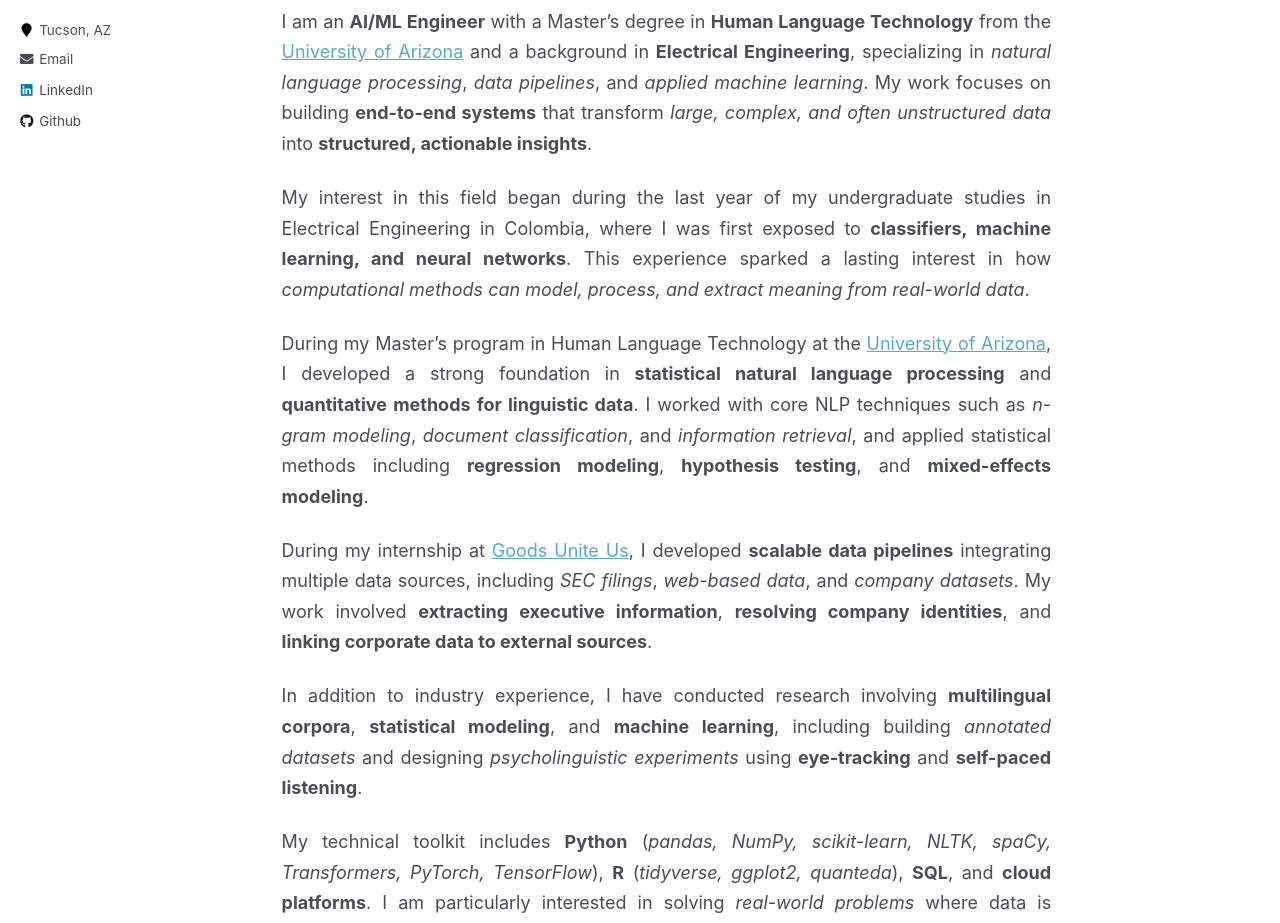
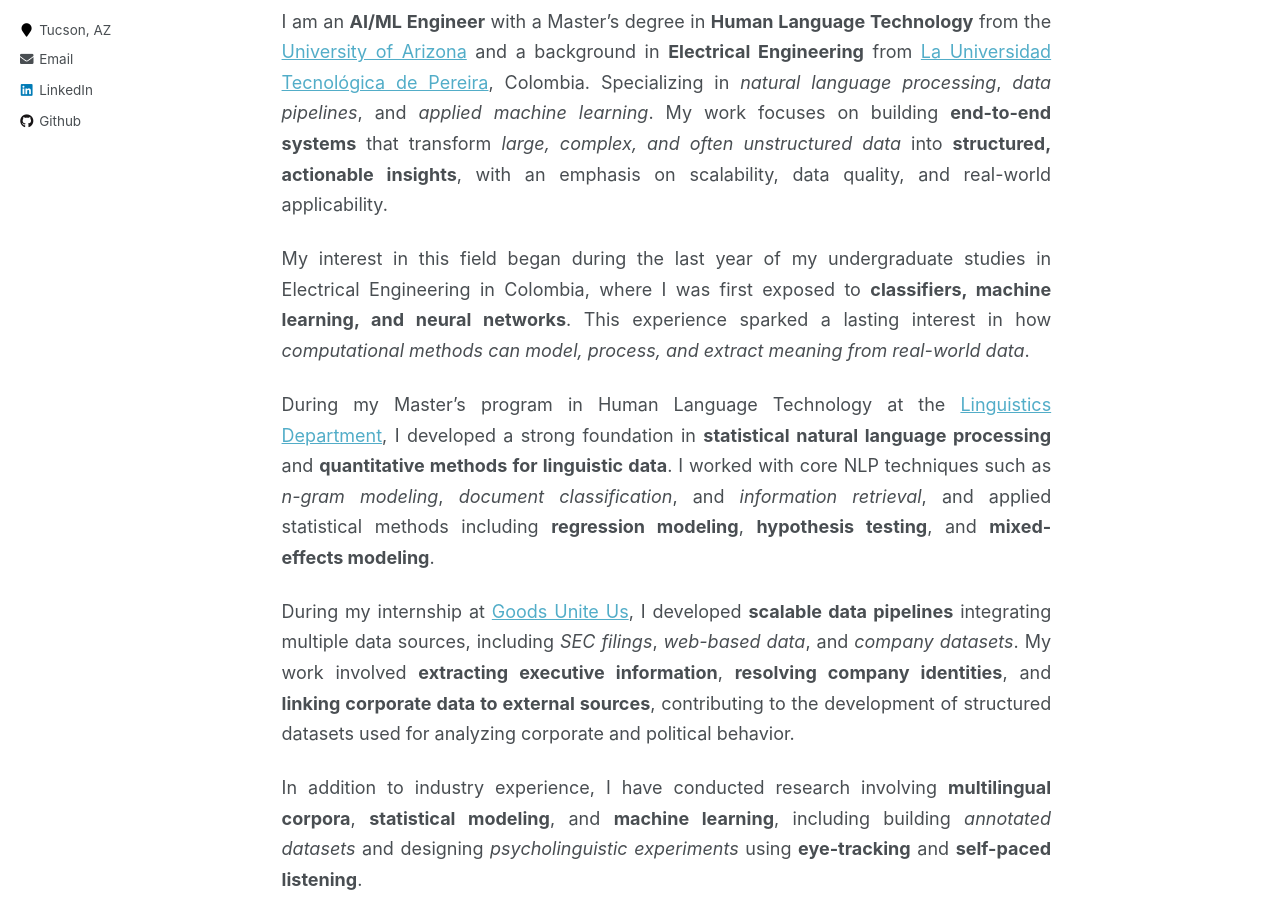
Before and after one commit to lldavoll/lldavoll.github.io, a Jekyll site: the page built from _pages/about.md, in a window 1280 px wide and 1400 px high. Shown: the part 477-1400 px from the top of the window. Built offline with Jekyll 4.4.1, drawn with Linux system fonts in a browser that asks for light colours.

Commit message:
Update about.md

```diff
--- a/_pages/about.md
+++ b/_pages/about.md
@@ -16,7 +16,7 @@ redirect_from:
 <div style="text-align: justify; line-height: 1.7;">
 
 <p>
-I am an <strong>AI/ML Engineer</strong> with a Master’s degree in <strong>Human Language Technology</strong> from the <a href="https://www.arizona.edu/">University of Arizona</a> and a background in <strong>Electrical Engineering</strong>, specializing in <em>natural language processing</em>, <em>data pipelines</em>, and <em>applied machine learning</em>. My work focuses on building <strong>end-to-end systems</strong> that transform <em>large, complex, and often unstructured data</em> into <strong>structured, actionable insights</strong>.
+I am an <strong>AI/ML Engineer</strong> with a Master’s degree in <strong>Human Language Technology</strong> from the <a href="https://www.arizona.edu/">University of Arizona</a> and a background in <strong>Electrical Engineering</strong> from <a href="https://www.utp.edu.co/">La Universidad Tecnológica de Pereira</a>, Colombia. Specializing in <em>natural language processing</em>, <em>data pipelines</em>, and <em>applied machine learning</em>. My work focuses on building <strong>end-to-end systems</strong> that transform <em>large, complex, and often unstructured data</em> into <strong>structured, actionable insights</strong>, with an emphasis on scalability, data quality, and real-world applicability.
 </p>
 
 <p>
@@ -24,11 +24,11 @@ My interest in this field began during the last year of my undergraduate studies
 </p>
 
 <p>
-During my Master’s program in Human Language Technology at the <a href="https://linguistics.arizona.edu/ms-hlt">University of Arizona</a>, I developed a strong foundation in <strong>statistical natural language processing</strong> and <strong>quantitative methods for linguistic data</strong>. I worked with core NLP techniques such as <em>n-gram modeling</em>, <em>document classification</em>, and <em>information retrieval</em>, and applied statistical methods including <strong>regression modeling</strong>, <strong>hypothesis testing</strong>, and <strong>mixed-effects modeling</strong>.
+During my Master’s program in Human Language Technology at the <a href="https://linguistics.arizona.edu/">Linguistics Department</a>, I developed a strong foundation in <strong>statistical natural language processing</strong> and <strong>quantitative methods for linguistic data</strong>. I worked with core NLP techniques such as <em>n-gram modeling</em>, <em>document classification</em>, and <em>information retrieval</em>, and applied statistical methods including <strong>regression modeling</strong>, <strong>hypothesis testing</strong>, and <strong>mixed-effects modeling</strong>.
 </p>
 
 <p>
-During my internship at <a href="https://www.goodsuniteus.com/">Goods Unite Us</a>, I developed <strong>scalable data pipelines</strong> integrating multiple data sources, including <em>SEC filings</em>, <em>web-based data</em>, and <em>company datasets</em>. My work involved <strong>extracting executive information</strong>, <strong>resolving company identities</strong>, and <strong>linking corporate data to external sources</strong>.
+During my internship at <a href="https://www.goodsuniteus.com/">Goods Unite Us</a>, I developed <strong>scalable data pipelines</strong> integrating multiple data sources, including <em>SEC filings</em>, <em>web-based data</em>, and <em>company datasets</em>. My work involved <strong>extracting executive information</strong>, <strong>resolving company identities</strong>, and <strong>linking corporate data to external sources</strong>, contributing to the development of structured datasets used for analyzing corporate and political behavior.
 </p>
 
 <p>
```
